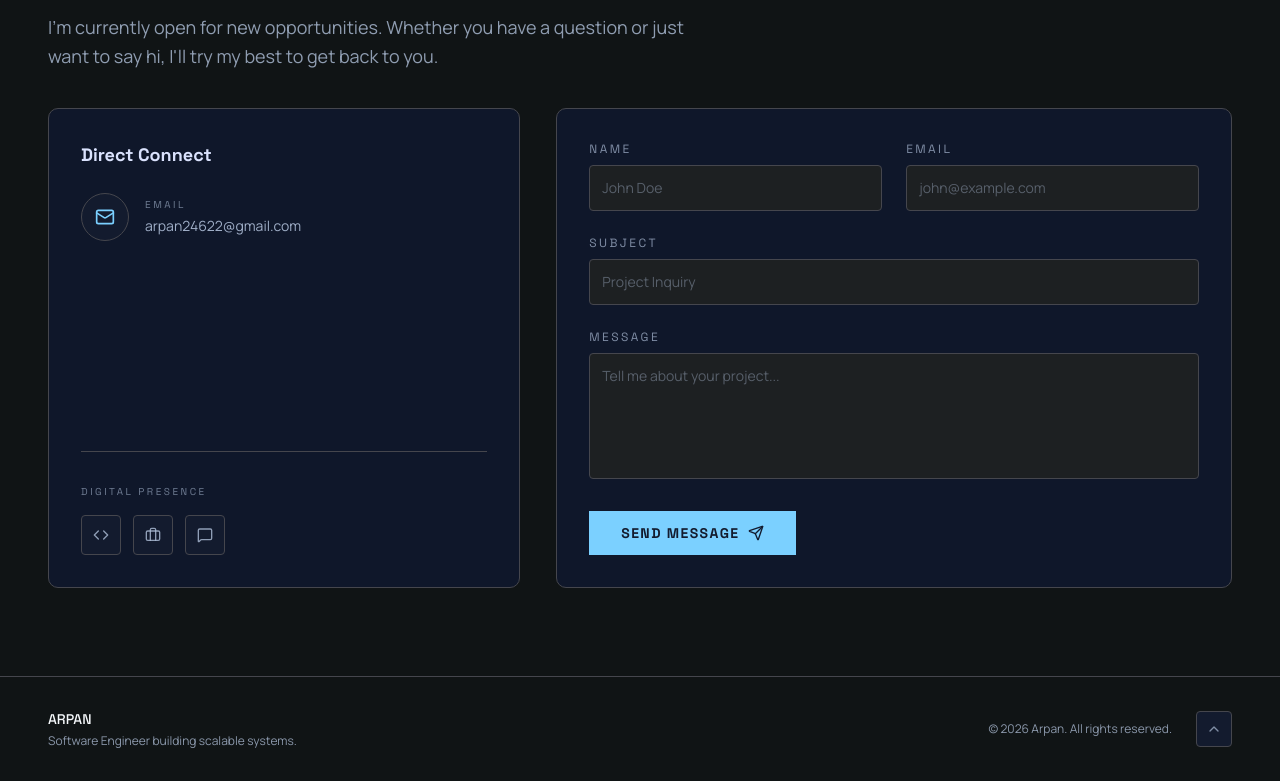
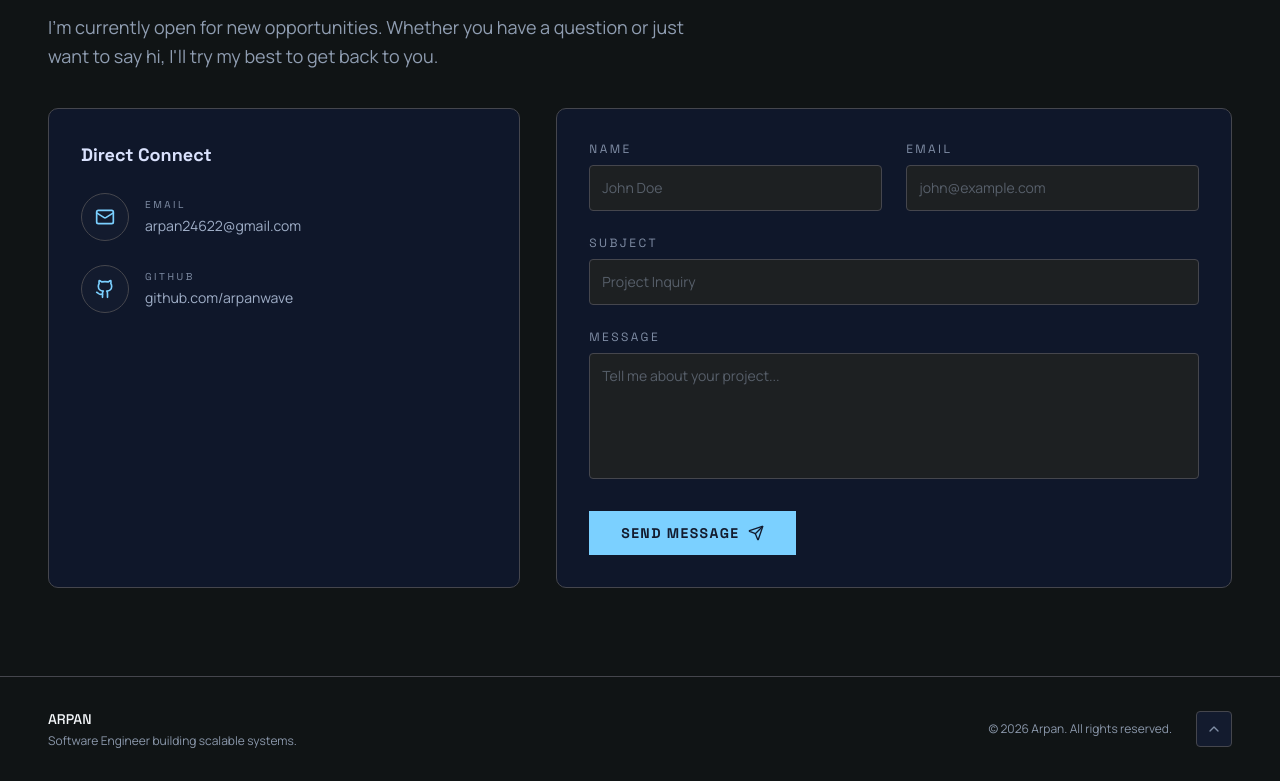
Before and after one commit to Arpan-V/portfolio, a Next.js app: page / in a window 1280 px wide. Shown: the part 5268-6049 px from the top of the page. Built offline with nearby package versions, Linux system fonts and the light colour scheme.

Commit message:
update contact section

```diff
--- a/components/sections/Contact.tsx
+++ b/components/sections/Contact.tsx
@@ -3,14 +3,18 @@
 import { motion, useReducedMotion } from "framer-motion";
 import {
   Mail,
-  MapPin,
   Code,
   Briefcase,
   MessageSquare,
   Send,
 } from "lucide-react";
 
+import { GitHubIcon } from "@/data/GitHubIcon";
+
 const EASE = [0.22, 1, 0.36, 1] as const;
+
+const parts = ["arpan", "24622", "@" , "gmail", ".", "com"];
+const email = parts.join("");
 
 export default function Contact() {
   const reduce = useReducedMotion();
@@ -147,7 +151,7 @@ export default function Contact() {
 
                   {/* TODO: Replace with your real email */}
                   <a
-                    href="mailto:arpan24622@gmail.com"
+                    href={`mailto:${email}`}
                     className="
                       group
                       flex
@@ -184,7 +188,7 @@ export default function Contact() {
                           text-[10px]
                           uppercase
                           tracking-[0.25em]
-                          text-silver/60
+                          text-silver/70
                         "
                       >
                         Email
@@ -199,7 +203,66 @@ export default function Contact() {
                           group-hover:text-[#7bd0ff]
                         "
                       >
-                        arpan24622@gmail.com
+                        {email}
+                      </div>
+                    </div>
+                  </a>
+
+                  <a
+                    href="https://github.com/arpanwave"
+                    target="_blank"
+                    className="
+                      group
+                      flex
+                      items-center
+                      gap-4
+                    "
+                  >
+                    <div
+                      className="
+                        flex
+                        h-12
+                        w-12
+                        shrink-0
+                        items-center
+                        justify-center
+                        rounded-full
+                        border
+                        border-[#45464d]
+                        bg-[#131b2e]
+                      "
+                      aria-hidden="true"
+                    >
+                      <GitHubIcon
+                        className="h-5 w-5 text-[#7bd0ff]"
+                        aria-hidden="true"
+                      />
+                    </div>
+
+                    <div>
+                      <div
+                        className="
+                          mb-1
+                          font-display
+                          text-[10px]
+                          uppercase
+                          tracking-[0.25em]
+                          text-silver/70
+                        "
+                      >
+                        GitHub
+                      </div>
+
+                      <div
+                        className="
+                          font-body
+                          text-sm
+                          text-silver/90
+                          transition-colors
+                          group-hover:text-[#7bd0ff]
+                        "
+                      >
+                        github.com/arpanwave
                       </div>
                     </div>
                   </a>
@@ -260,7 +323,7 @@ export default function Contact() {
                   SOCIAL LINKS
               ================================================= */}
 
-              <div
+              {/* <div
                 className="
                   mt-10
                   border-t
@@ -282,10 +345,10 @@ export default function Contact() {
                 </h3>
 
                 <div className="flex gap-3">
-                  {/* GitHub */}
+
 
                   <a
-                    href="https://github.com/arpan-v"
+                    href=""
                     target="_blank"
                     rel="noopener noreferrer"
                     aria-label="Arpan Verma on GitHub"
@@ -313,11 +376,9 @@ export default function Contact() {
                     />
                   </a>
 
-                  {/* LinkedIn */}
 
-                  {/* TODO: Replace with your real LinkedIn URL */}
                   <a
-                    href="https://www.linkedin.com/in/arpan99"
+                    href=""
                     target="_blank"
                     rel="noopener noreferrer"
                     aria-label="Arpan Verma on LinkedIn"
@@ -345,11 +406,9 @@ export default function Contact() {
                     />
                   </a>
 
-                  {/* Twitter / X */}
 
-                  {/* TODO: Replace with your real X/Twitter URL */}
                   <a
-                    href="mailto:arpan24622@gmail.com"
+                    href=""
                     target="_blank"
                     rel="noopener noreferrer"
                     aria-label="Arpan Verma on X"
@@ -377,7 +436,7 @@ export default function Contact() {
                     />
                   </a>
                 </div>
-              </div>
+              </div> */}
             </div>
           </div>
 
--- a/components/sections/Hero.tsx
+++ b/components/sections/Hero.tsx
@@ -4,7 +4,7 @@ import ProjectCarousel from "../ui/ProjectCarousel";
 import { GitHubIcon } from "@/data/GitHubIcon";
 
 import DotGrid from "../ui/DotGrid";
-import Link from "next/link";
+
 
 export default function Hero() {
   return (
```
